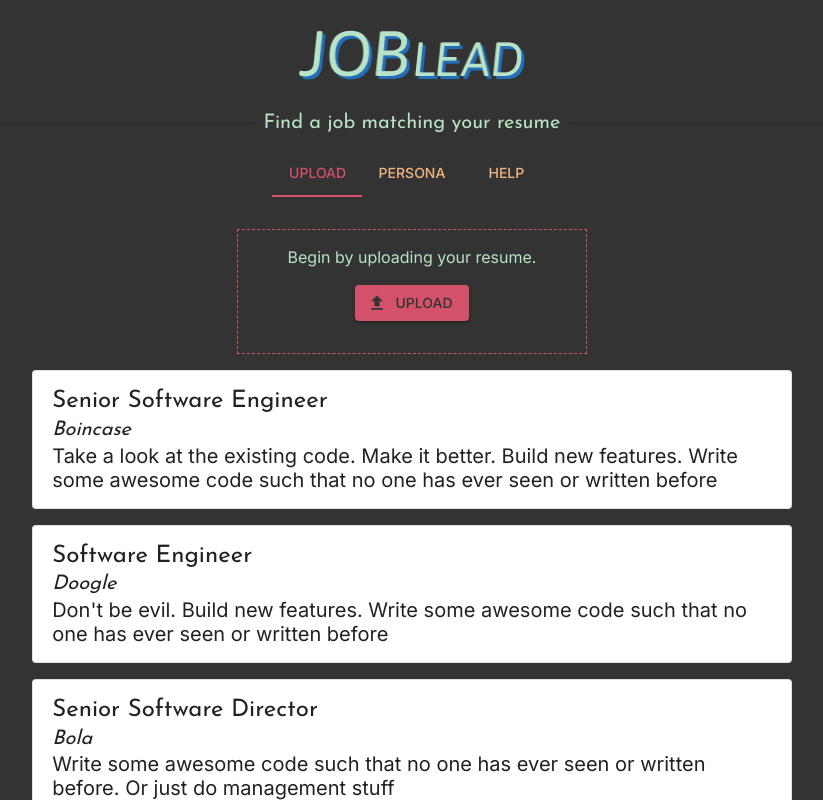
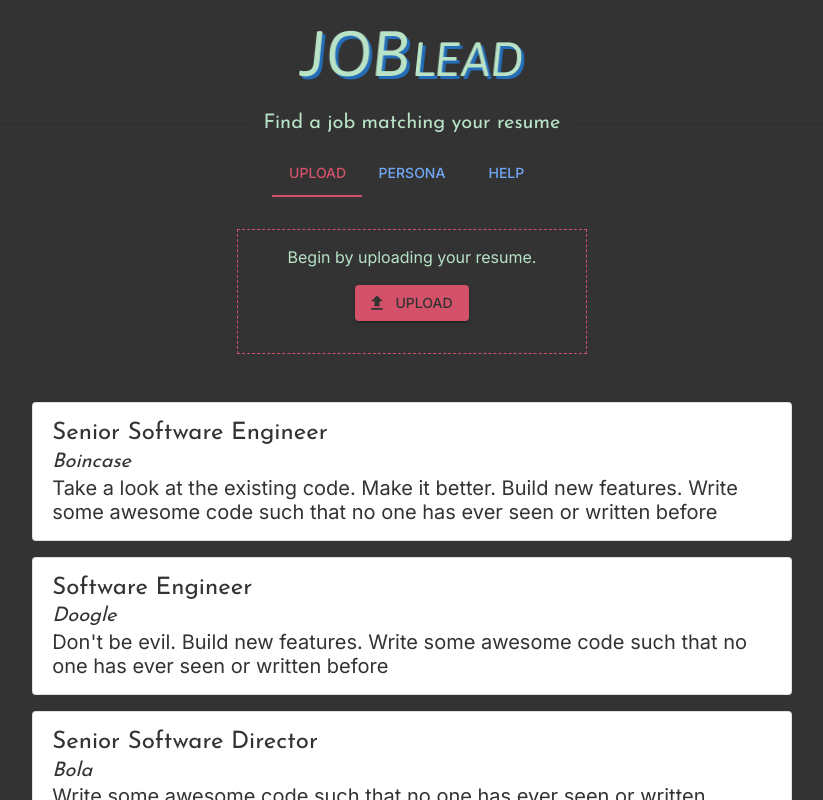
Before and after one commit to vipulvpatil/joblead, a Next.js app: page / in a window 1280 px wide. Shown: the top 800 px of the page, without its empty margins (228-1051 px from the left). Built offline with nearby package versions, Linux system fonts and the light colour scheme.

Commit message:
Improved the styling a little

```diff
--- a/common/theme.js
+++ b/common/theme.js
@@ -16,8 +16,11 @@ export const theme = extendTheme({
           main: "#B9E3C6",
         },
         text: {
-          // primary: "#B9E3C6",
-          secondary: "#F0B67F",
+          primary: "#333333",
+          secondary:  "#71A9F7",
+        },
+        error: {
+          main: "#F0B67F"
         }
       },
     },
--- a/components/jobcard.js
+++ b/components/jobcard.js
@@ -7,7 +7,7 @@ const Jobcard = ({jobTitle, companyName, jobDescription}) => {
     <Card variant="outlined" className={styles.card}>
       <Typography variant="h4" noWrap={true}>{jobTitle}</Typography>
       <Typography variant="h5" noWrap={true}>{companyName}</Typography>
-      <Typography variant="body" className={`${styles.maxThreeLinesText} ${styles.jobDescription}`}>{jobDescription}</Typography>
+      <Typography variant="body" className={`${styles.limitedLinesText} ${styles.jobDescription}`}>{jobDescription}</Typography>
     </Card>
   )
 }
--- a/components/upload_div.js
+++ b/components/upload_div.js
@@ -45,7 +45,7 @@ const UploadDiv = () => {
           onChange={onChange}
         />
       </Button>
-      <Typography variant="body2">{apiError}</Typography>
+      <Typography variant="body2" className={styles.error}>{apiError}</Typography>
     </Stack>
     </div>
   )
--- a/styles/Home.module.css
+++ b/styles/Home.module.css
@@ -50,6 +50,7 @@
   padding: 1rem;
   min-width: 350px;
   align-items: center;
+  margin-bottom: 2rem;
 }
 
 .uploadDiv {
@@ -74,9 +75,14 @@
   margin-top: 1rem;
 }
 
-.maxThreeLinesText {
+.limitedLinesText {
   display: -webkit-box;
   -webkit-line-clamp: 3;
   -webkit-box-orient: vertical;
   overflow: hidden;
 }
+
+.error {
+  color: var(--mui-palette-error-main);
+  text-align: center;
+}
```
